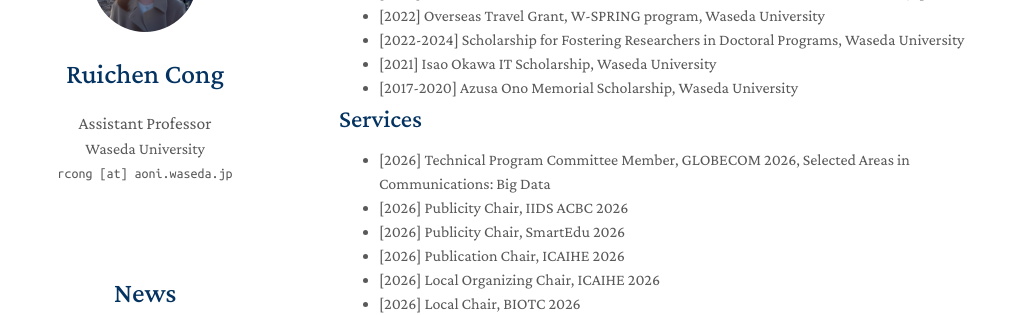
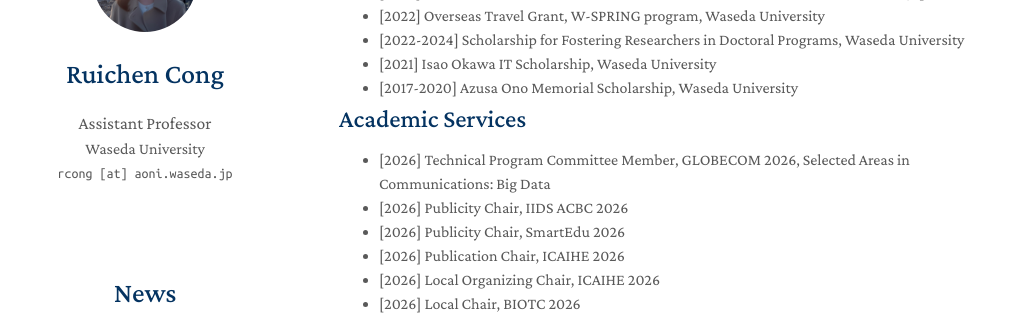
Before and after one commit to ruichencong/ruichencong.github.io, a Jekyll site: the page built from index.md, in a window 1280 px wide and 900 px high, scrolled down 1355 px. Shown: the part 156-471 px from the top of the window, without its empty margins (131-1150 px from the left). Built offline with Jekyll 4.4.1, drawn with Linux system fonts in a browser that asks for light colours; a style sheet for code colours, icons or effects is not loaded; our own code applies the rules of GitHub Pages for plain Markdown files.

Commit message:
Update services.md

```diff
--- a/_includes/services.md
+++ b/_includes/services.md
@@ -1,4 +1,4 @@
-## Services
+## Academic Services
 
 <ul style="margin:0 0 5px;">
   <li><autocolor>[2026] Technical Program Committee Member, GLOBECOM 2026, Selected Areas in Communications: Big Data</autocolor></li>
```
